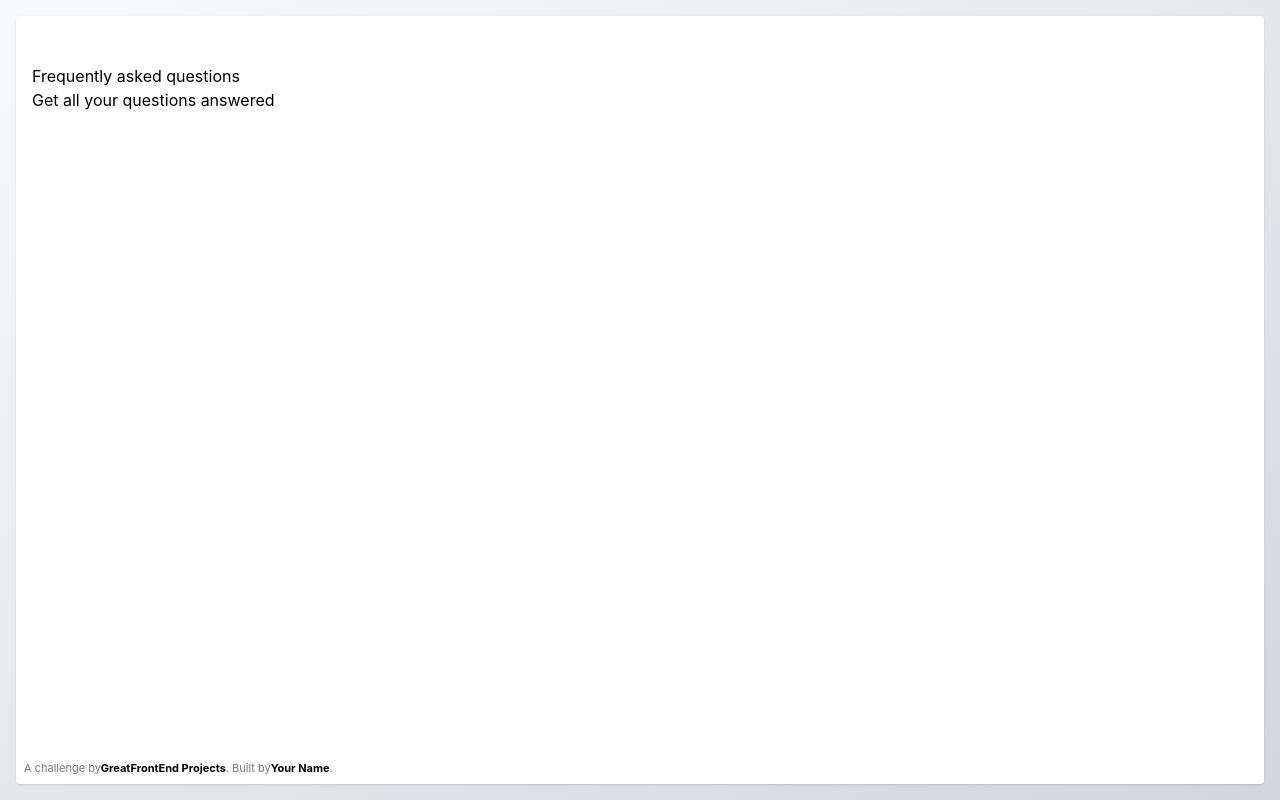
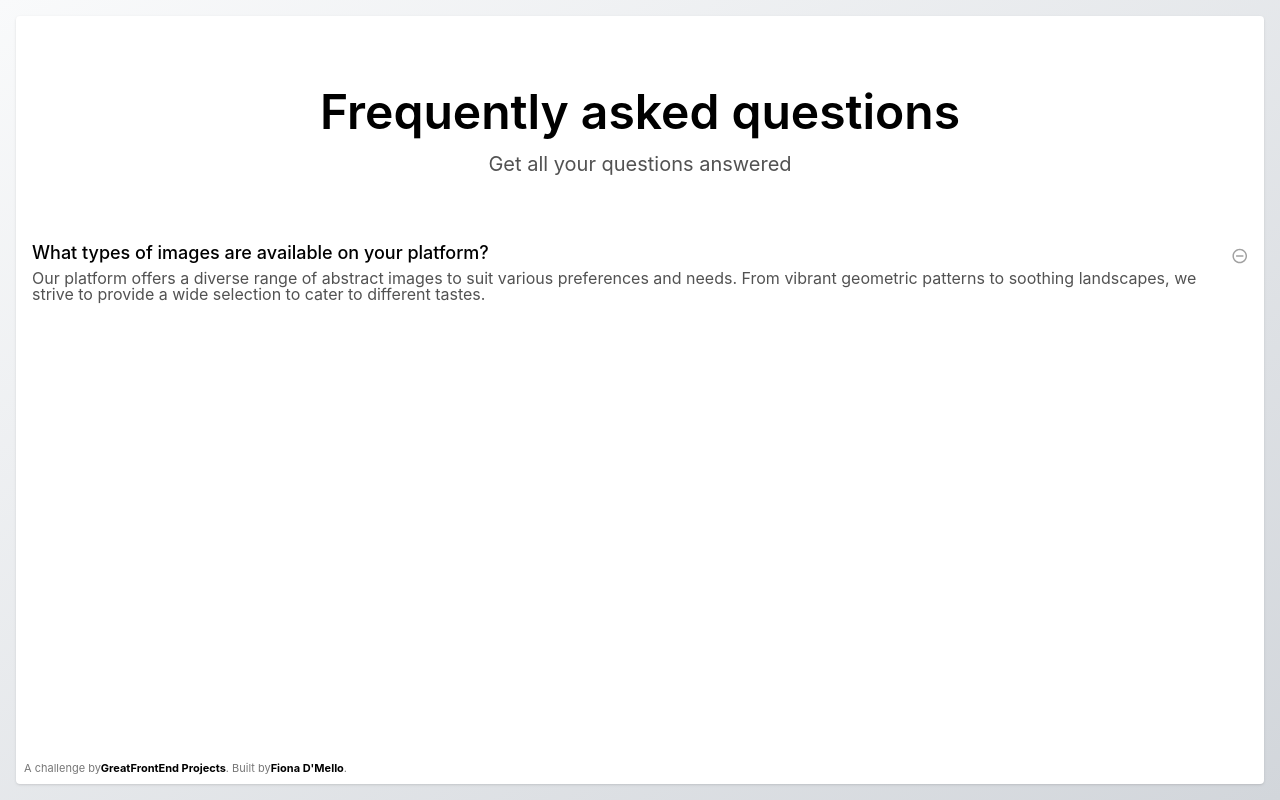
Before and after one commit to FionaDmello/faq-section, a React (Vite) app: page / in a window 1280 px wide. Built offline with nearby package versions, Linux system fonts and the light colour scheme.

Commit message:
fixed header styling, added a accordion content section

```diff
--- a/package.json
+++ b/package.json
@@ -10,6 +10,7 @@
     "preview": "vite preview"
   },
   "dependencies": {
+    "@remixicon/react": "^4.9.0",
     "@tailwindcss/vite": "^4.2.2",
     "react": "^19.2.4",
     "react-dom": "^19.2.4",
--- a/src/App.tsx
+++ b/src/App.tsx
@@ -1,12 +1,29 @@
 import './App.css'
+import { RiIndeterminateCircleLine } from "@remixicon/react"
 
 function App() {
 
   return (
     <div className="bg-linear-to-br from-[#F9FAFB] to-[#D2D6DB] min-h-screen flex flex-col p-4">
-      <div className="flex-1 rounded bg-white shadow gap-2 px-4 py-12">
-        <h1>Frequently asked questions</h1>
-        <p>Get all your questions answered</p>
+      <div className="flex-1 rounded bg-white shadow gap-2 px-4 py-12 md:py-18">
+        <div className="space-y-12 md:space-y-18">
+          <div className="space-y-5 text-center">
+            <h1 className="text-3xl/7.5 md:text-5xl/12 font-semibold">Frequently asked questions</h1>
+            <p className="text-lg/4.5 md:text-xl/4 text-neutral-600">Get all your questions answered</p>
+          </div>
+
+          <div className="space-y-7">
+            <div className="flex gap-x-4">
+              <div className="space-y-2">
+                <p className="text-lg/4.5 font-medium">What types of images are available on your platform?</p>
+                <p className="text-base/4 text-neutral-600 text-left">
+                  Our platform offers a diverse range of abstract images to suit various preferences and needs. From vibrant geometric patterns to soothing landscapes, we strive to provide a wide selection to cater to different tastes.
+                </p>
+              </div>
+              <RiIndeterminateCircleLine className="text-neutral-400 w-6 h-6" />
+            </div>
+          </div>
+        </div>
       </div>
 
       <div className="credits">
@@ -17,7 +34,7 @@ function App() {
           >GreatFrontEnd Projects</a
         >. Built by
         <a href="https://www.greatfrontend.com/u/your_username" target="_blank"
-          >Your Name</a
+          >Fiona D'Mello</a
         >.
       </div>
     </div>
```
Also changed, not shown: 2 other files (tests, documents, lock files or other folders).
